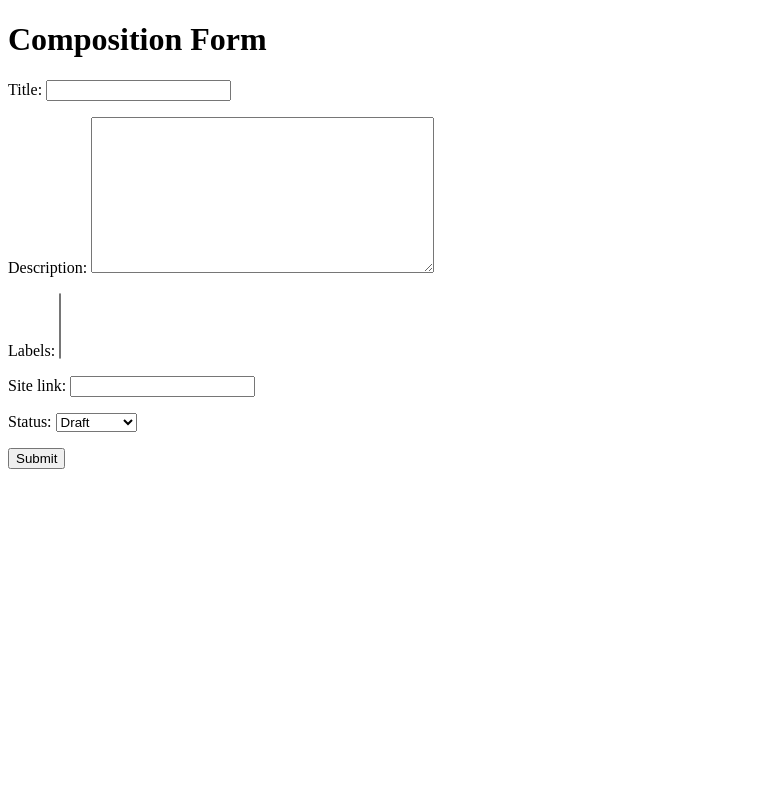
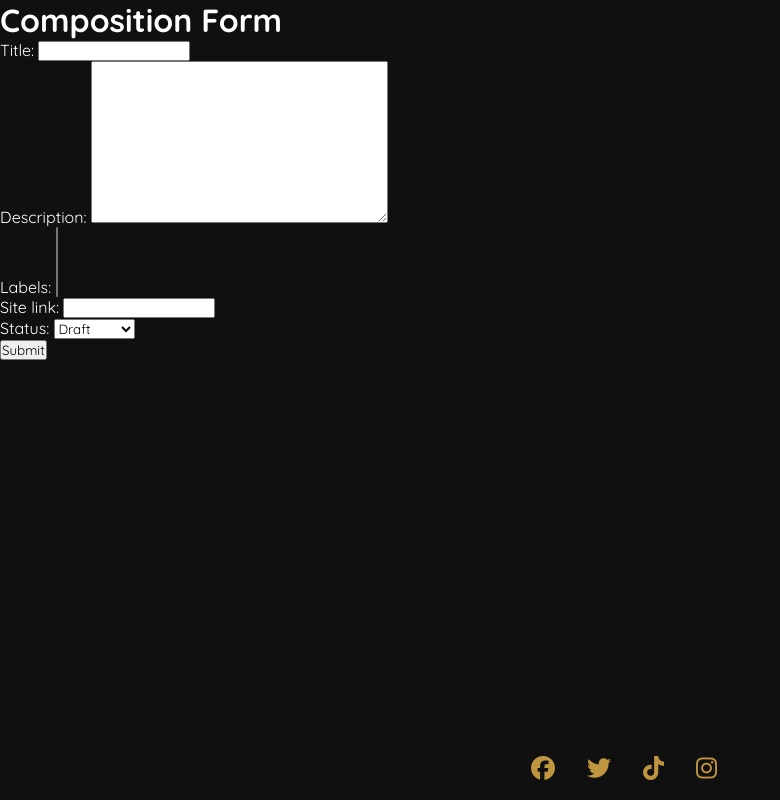
Before and after one commit to Sdalsosa/ComposerHub, a Django app: page /create-composition/ in a window 1280 px wide. Shown: the whole page, without its empty margins (0-780 px from the left). Run offline with Django 3.2, Linux system fonts and the light colour scheme; data that the repository does not hold is empty; some libraries are stand-ins or nearby versions.

Commit message:
Add delete functionality to compositions
Add:
- delete-obj.html for deleting objects
- delete function to views.py
- delete path to urls.py
- delete option to compositions list template
- static folder
- favicon
- footer with social media links
- style.css with basic styling of footer

Update:
- settings.py with static folder directory

```diff
--- a/ComposerHub/settings.py
+++ b/ComposerHub/settings.py
@@ -61,9 +61,7 @@ ROOT_URLCONF = 'ComposerHub.urls'
 TEMPLATES = [
     {
         'BACKEND': 'django.template.backends.django.DjangoTemplates',
-        'DIRS': [
-            os.path.join(BASE_DIR, 'templates')
-        ],
+        'DIRS': [os.path.join(BASE_DIR, 'templates')],
         'APP_DIRS': True,
         'OPTIONS': {
             'context_processors': [
@@ -128,6 +126,8 @@ USE_TZ = True
 
 STATIC_URL = '/static/'
 
+STATICFILES_DIRS = [os.path.join(BASE_DIR, 'static')]
+
 # Default primary key field type
 # https://docs.djangoproject.com/en/3.2/ref/settings/#default-auto-field
 
--- a/compositions/urls.py
+++ b/compositions/urls.py
@@ -6,4 +6,5 @@ urlpatterns = [
     path('composition/<str:prim_key>/', views.composition, name="composition"),
     path('create-composition/', views.createComposition, name="create-composition"),
     path('update-composition/<str:prim_key>/', views.updateComposition, name="update-composition"),
+    path('delete-composition/<str:prim_key>/', views.deleteComposition, name="delete-composition"),
 ]
--- a/compositions/views.py
+++ b/compositions/views.py
@@ -34,3 +34,12 @@ def updateComposition(request, prim_key):
             form.save()
             return redirect('compositions')
     return render(request, 'compositions/comp-form.html', {'form':form})
+
+
+def deleteComposition(request, prim_key):
+    composition = Composition.objects.get(id=prim_key)
+
+    if request.method =='POST':
+        composition.delete()
+        return redirect('compositions')
+    return render(request, 'compositions/delete-obj.html', {'composition':composition})
--- /dev/null
+++ b/static/css/style.css
@@ -0,0 +1,52 @@
+* {
+    margin: 0;
+    padding: 0;
+    box-sizing: border-box;
+    font-family: 'Quicksand', sans-serif;
+    list-style: none;
+      }
+
+  html {
+    scroll-behavior: smooth;
+  }
+
+  body{
+    background-color: #101010;
+    margin-bottom: 5rem;
+    color: white;
+  }
+
+/*------ Footer Section ------*/
+
+.footer {
+    position: fixed;
+    background-color: #101010;
+    display: flex;
+    bottom: 0;
+    width: 100%;
+    height: 4rem;
+    align-content: center;
+    justify-content: center;
+  }
+
+  .social-networks {
+    display: flex;
+  }
+
+  .social-networks a {
+    display: flex;
+    align-items: center;
+    justify-content: center;
+    text-decoration: none;
+    padding-right: 2rem;
+    font-size: 1.5rem;
+    transition: 0.4s ease-in-out;
+    color:#BF953F;
+
+  }
+
+  .social-networks a:hover {
+    color: white;
+  }
+
+/* background:linear-gradient(to right, #BF953F, #FCF6BA, #B38728, #FBF5B7, #AA771C); */
--- a/templates/base.html
+++ b/templates/base.html
@@ -1,19 +1,76 @@
+{% load static %}
 <!DOCTYPE html>
 <html lang="en">
+
 <head>
-    <meta charset="UTF-8">
-    <meta http-equiv="X-UA-Compatible" content="IE=edge">
-    <meta name="viewport" content="width=device-width, initial-scale=1.0">
-    <title>Composer Hub - Find a Composer for your next Project</title>
+  <meta charset="UTF-8" />
+  <meta http-equiv="X-UA-Compatible" content="IE=edge" />
+  <meta name="viewport" content="width=device-width, initial-scale=1.0" />
+  <link href="https://fonts.googleapis.com/css2?family=Quicksand:wght@300;400;500;600;700&display=swap" rel="stylesheet">
+  <link rel="stylesheet" href="{% static 'css/style.css' %}" />
+  <link rel="shortcut icon" type="image/png" href="{% static 'images/favicon.ico' %}"/>
+  <title>Composer Hub - Find a Composer for your next Project</title>
 </head>
+
 <body>
+
+        <!-- Navigation Section-->
+
     <header></header>
 
-    {% block content %}
+    <main>
+        {% block content %}
 
-    {% endblock content %}
+        <!-- Content Goes here -->
 
-    <footer></footer>
+        {% endblock content %}
+
+    </main>
+
+        <!-- Footer Section -->
+
+    <footer class="footer">
+        <div class="social-networks">
+          <a
+            href="http://facebook.com"
+            target="_blank"
+            rel="noopener"
+            aria-label="Visit our Facebook page in a new tab"
+            >
+            <i class="fa-brands fa-facebook"></i>
+          </a>
+          <a
+            href="http://twitter.com"
+            target="_blank"
+            rel="noopener"
+            aria-label="Visit our Twitter page in a new tab"
+            >
+            <i class="fa-brands fa-twitter"></i>
+          </a>
+          <a
+            href="http://tiktok.com"
+            target="_blank"
+            rel="noopener"
+            aria-label="Visit our tiktok in a new tab"
+            >
+            <i class="fa-brands fa-tiktok"></i>
+          </a>
+          <a
+            href="http://instagram.com"
+            target="_blank"
+            rel="noopener"
+            aria-label="Visit our Instagram page in a new tab"
+            >
+            <i class="fa-brands fa-instagram"></i>
+          </a>
+        </div>
+    </footer>
+
+            <!-- font awesome script for social media icons -->
+
+    <script src="https://kit.fontawesome.com/e55eab4b8b.js"
+    crossorigin="anonymous"></script>
 
 </body>
+
 </html>
```
Also changed, not shown: compositions/templates/compositions/compositions.html (+5 -4 lines), compositions/templates/compositions/delete-obj.html (added, +20 -0 lines), static/images/favicon.ico (added).
